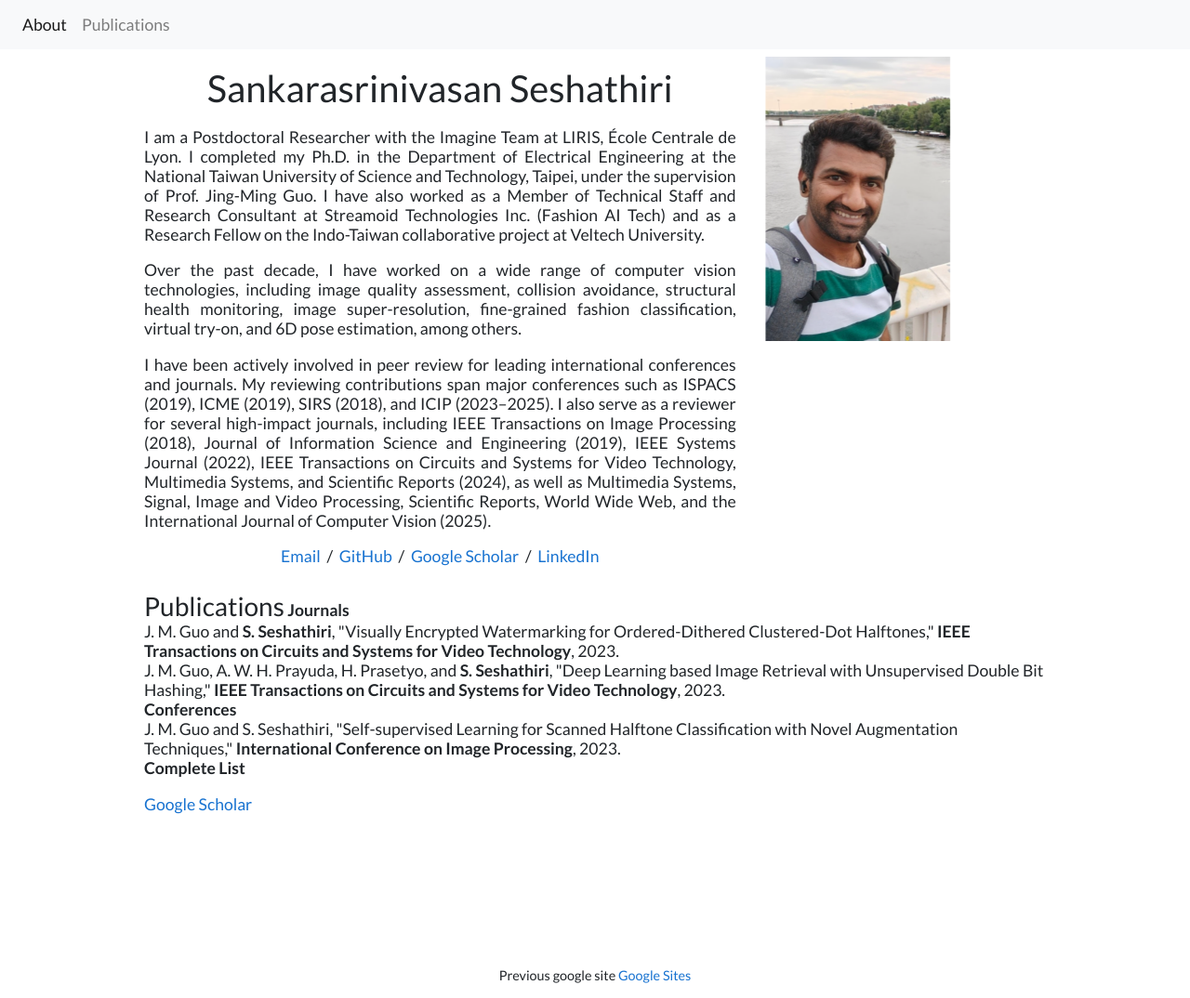
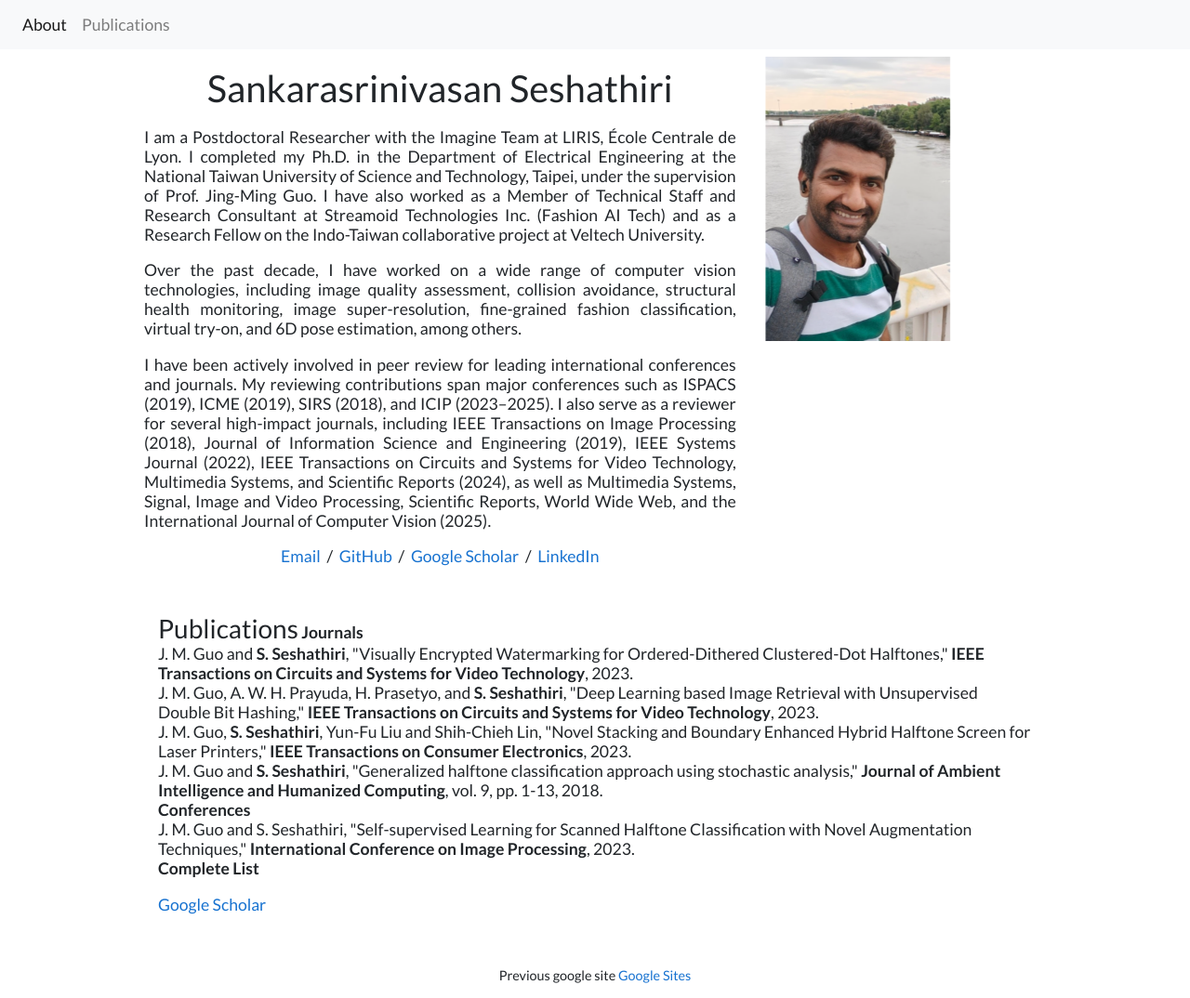
Before and after one commit to SankarSrin/SankarSrin.github.io, a Jekyll site: the page built from index.html, in a window 1280 px wide and 1074 px high. Shown: the whole window at 93% size. Built offline with Jekyll 4.4.1, drawn with Linux system fonts in a browser that asks for light colours.

Commit message:
Update publications.html

```diff
--- a/_includes/publications.html
+++ b/_includes/publications.html
@@ -1,32 +1,19 @@
-<div id="publications">
+<div class="container py-4" id="publications">
   <h2>Publications</h2>
 
   <h3>Journals</h3>
   <ul>
-    <li>
-      J. M. Guo and <strong>S. Seshathiri</strong>,
-      "Visually Encrypted Watermarking for Ordered-Dithered Clustered-Dot Halftones,"
-      <strong>IEEE Transactions on Circuits and Systems for Video Technology</strong>, 2023.
-    </li>
-    <li>
-      J. M. Guo, A. W. H. Prayuda, H. Prasetyo, and <strong>S. Seshathiri</strong>,
-      "Deep Learning based Image Retrieval with Unsupervised Double Bit Hashing,"
-      <strong>IEEE Transactions on Circuits and Systems for Video Technology</strong>, 2023.
-    </li>
-    <!-- Add the rest here -->
+    <li>J. M. Guo and <strong>S. Seshathiri</strong>, "Visually Encrypted Watermarking for Ordered-Dithered Clustered-Dot Halftones," <strong>IEEE Transactions on Circuits and Systems for Video Technology</strong>, 2023.</li>
+    <li>J. M. Guo, A. W. H. Prayuda, H. Prasetyo, and <strong>S. Seshathiri</strong>, "Deep Learning based Image Retrieval with Unsupervised Double Bit Hashing," <strong>IEEE Transactions on Circuits and Systems for Video Technology</strong>, 2023.</li>
+    <li>J. M. Guo, <strong>S. Seshathiri</strong>, Yun-Fu Liu and Shih-Chieh Lin, "Novel Stacking and Boundary Enhanced Hybrid Halftone Screen for Laser Printers," <strong>IEEE Transactions on Consumer Electronics</strong>, 2023.</li>
+    <li>J. M. Guo and <strong>S. Seshathiri</strong>, "Generalized halftone classification approach using stochastic analysis," <strong>Journal of Ambient Intelligence and Humanized Computing</strong>, vol. 9, pp. 1-13, 2018.</li>
   </ul>
 
   <h3>Conferences</h3>
   <ul>
-    <li>
-      J. M. Guo and S. Seshathiri,
-      "Self-supervised Learning for Scanned Halftone Classification with Novel Augmentation Techniques,"
-      <strong>International Conference on Image Processing</strong>, 2023.
-    </li>
+    <li>J. M. Guo and S. Seshathiri, "Self-supervised Learning for Scanned Halftone Classification with Novel Augmentation Techniques," <strong>International Conference on Image Processing</strong>, 2023.</li>
   </ul>
 
   <h3>Complete List</h3>
-  <p>
-    <a href="https://scholar.google.com/citations?user=CTWLEcEAAAAJ&hl=en">Google Scholar</a>
-  </p>
+  <p><a href="https://scholar.google.com/citations?user=CTWLEcEAAAAJ&hl=en">Google Scholar</a></p>
 </div>
```
